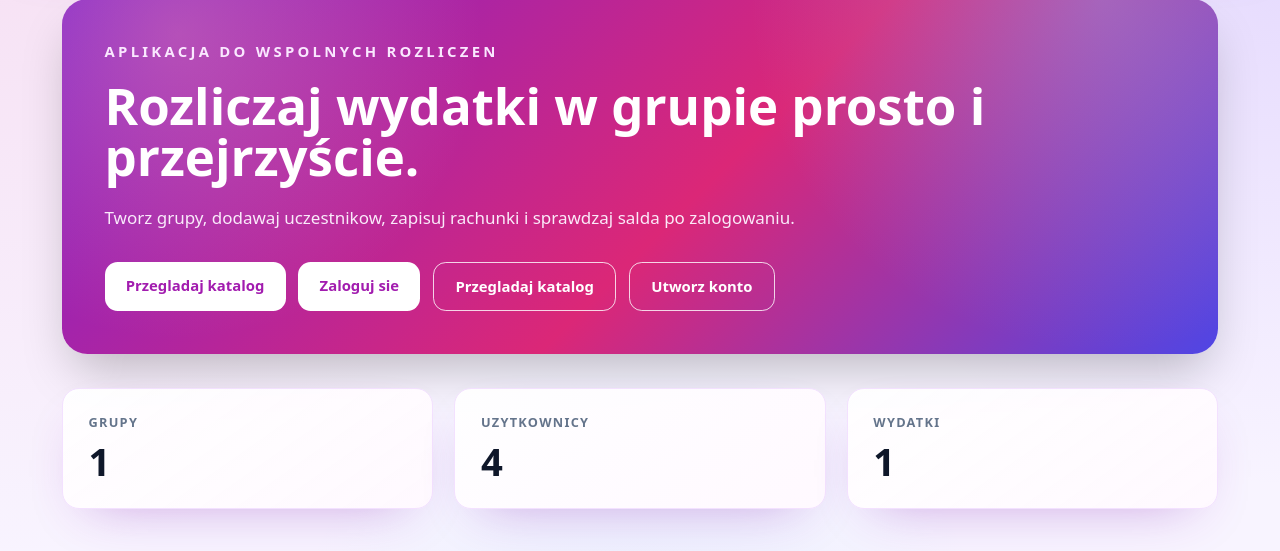
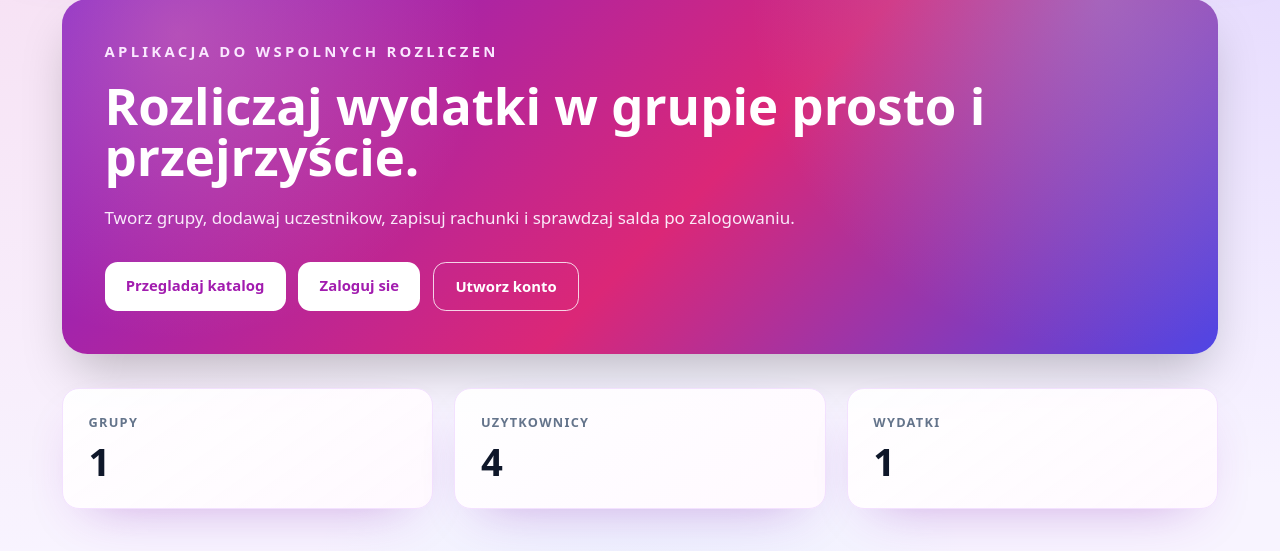
Before and after one commit to Dudzinska/Wydatki--aplikacja, a Laravel app: page / in a window 1280 px wide. Shown: the part 119-670 px from the top of the page. Run offline with Laravel 12, Linux system fonts and the light colour scheme; data comes from the database, SQL or seed files in the repository; style sheets or scripts are compiled from the project's sources; parts of the project's set-up code (start-up, migrations or seed data) failed here and were passed over; some web fonts are replaced.

Commit message:
Remove duplicate catalog CTA
Co-authored-by: Dudzinska <Dudzinska@users.noreply.github.com>

```diff
--- a/resources/views/welcome.blade.php
+++ b/resources/views/welcome.blade.php
@@ -65,9 +65,6 @@
                             <a href="{{ route('login') }}" class="inline-flex justify-center rounded-xl bg-white px-5 py-3 text-sm font-black text-fuchsia-700 hover:bg-fuchsia-50">
                                 Zaloguj sie
                             </a>
-                            <a href="{{ route('public.groups.index') }}" class="inline-flex justify-center rounded-xl border border-white/80 px-5 py-3 text-sm font-black text-white hover:bg-white/10">
-                                Przegladaj katalog
-                            </a>
                             @if(Route::has('register'))
                                 <a href="{{ route('register') }}" class="inline-flex justify-center rounded-xl border border-white/80 px-5 py-3 text-sm font-black text-white hover:bg-white/10">
                                     Utworz konto
```
